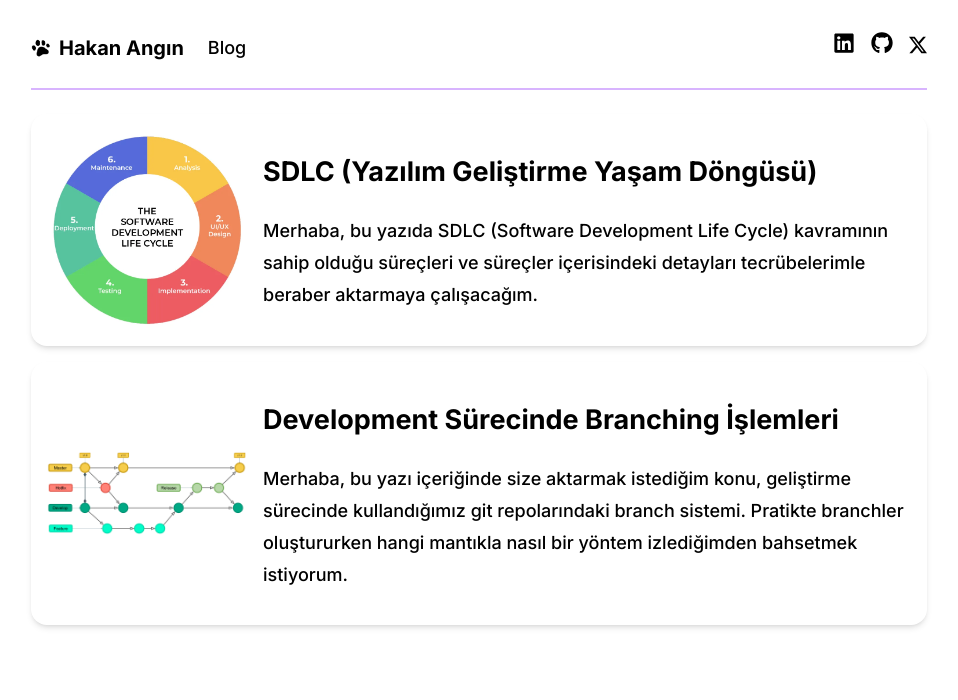
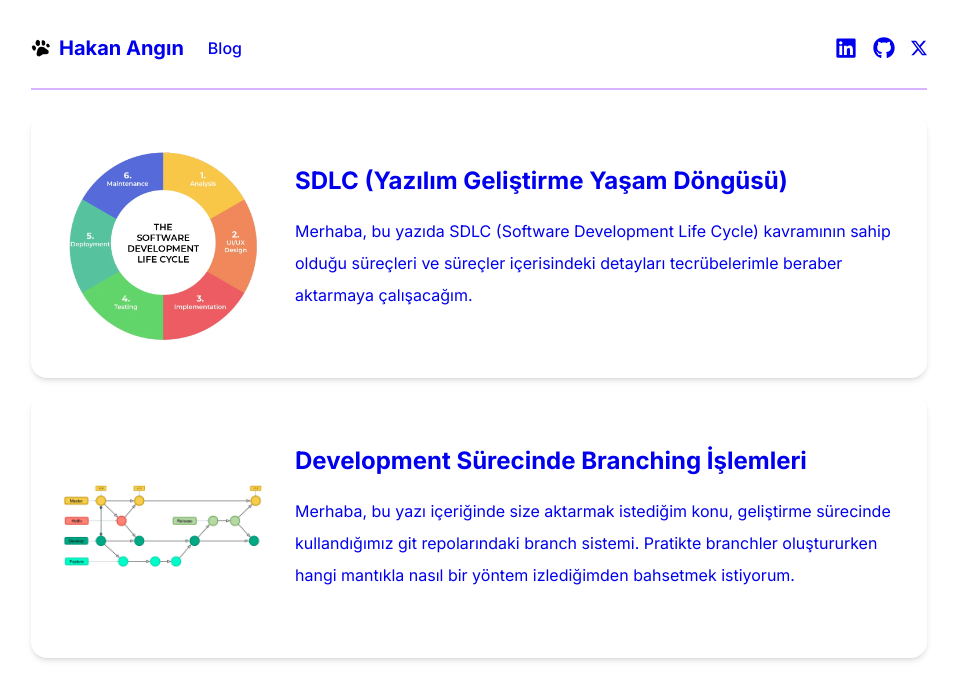
Before and after one commit to khnbzkrt/hakanangin-mdx, a Next.js app: page / in a window 1280 px wide. Shown: the top 700 px of the page, without its empty margins (161-1119 px from the left). Built offline with nearby package versions, Linux system fonts and the light colour scheme.

Commit message:
stil düzeltmeleri

```diff
--- a/src/app/blog/layout.tsx
+++ b/src/app/blog/layout.tsx
@@ -1,10 +1,7 @@
 export default function MdxLayout({ children }: { children: React.ReactNode }) {
-  return (
-    <div
-      className="grid grid-cols-[minmax(auto,900px)] place-content-center"
-      id="mdx-layout"
-    >
-      {children}
-    </div>
-  );
+    return (
+        <div className="grid grid-cols-[minmax(auto,900px)] place-content-center" id="mdxLayout">
+            {children}
+        </div>
+    );
 }
--- a/src/components/card/blog-card.tsx
+++ b/src/components/card/blog-card.tsx
@@ -12,15 +12,9 @@ type BlogCardProps = {
 const BlogCard: FC<BlogCardProps> = ({ src, title, content, link }) => {
     return (
         <Link href={link}>
-      <div className="grid grid-rows-[1fr] md:grid-cols-[200px,1fr] min-h-[200px] shadow-md rounded-2xl p-4 gap-4">
+            <div className="grid grid-rows-[1fr] md:grid-cols-[200px,1fr] min-h-[200px] shadow-md rounded-2xl p-8 gap-8">
                 <div className="relative min-h-[300px] md:min-h-0">
-          <Image
-            src={src}
-            fill
-            loading="lazy"
-            alt={title}
-            className="object-center object-contain"
-          />
+                    <Image src={src} fill loading="lazy" alt={title} className="object-center object-contain" />
                 </div>
                 <div>
                     <h1>{title}</h1>
--- a/src/styles/globals.css
+++ b/src/styles/globals.css
@@ -1,21 +1,22 @@
 @tailwind components;
 @tailwind utilities;
 
-
-#mdx-layout img{
-    @apply w-2/3 object-cover object-center flex mx-auto
+#mdxLayout img {
+    @apply w-full md:w-2/3 object-cover object-center flex mx-auto;
 }
 
-#mdx-layout p{
-    @apply leading-8 text-xl
+#mdxLayout p {
+    @apply leading-8 text-xl;
 }
 
-a{
-    text-decoration: none;
-    color: inherit;
-    @apply leading-10 hover:text-purple-900 text-lg font-medium
+a {
+    @apply hover:text-blue-800 active:text-inherit visited:text-inherit flex items-center no-underline;
 }
 
-li{
+#mdxLayout a {
+    @apply leading-10 hover:text-blue-800 text-lg font-medium no-underline text-inherit;
+}
+
+#mdxLayout li {
     list-style: decimal;
 }
```
Lines whose indentation alone changed are shown as unchanged.
